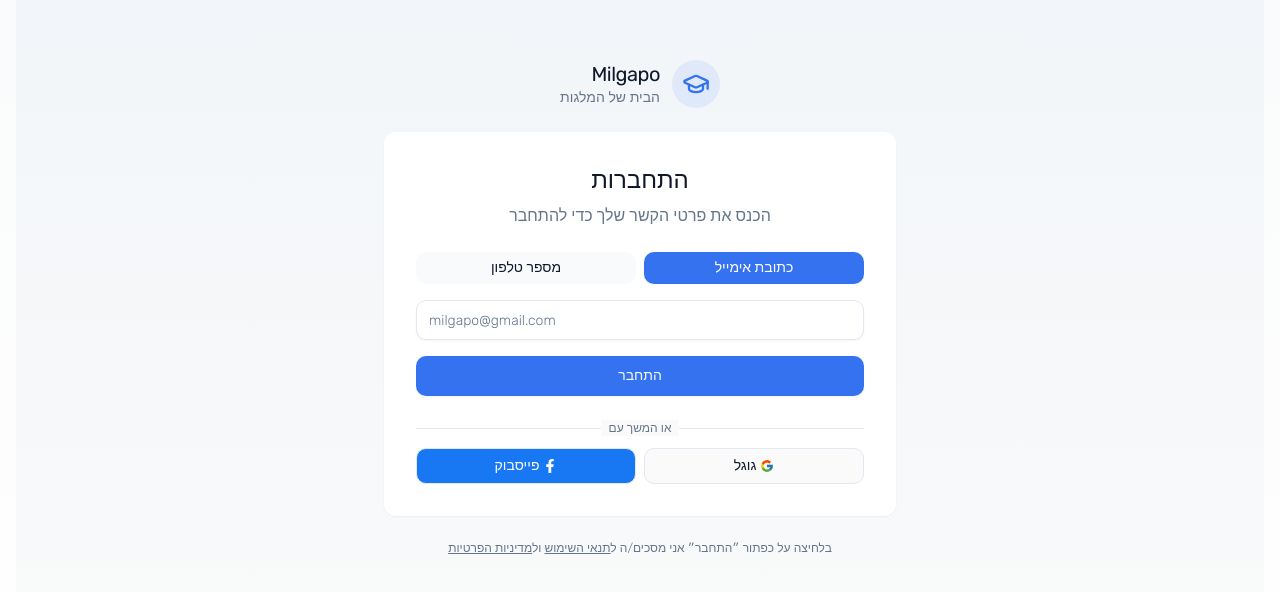
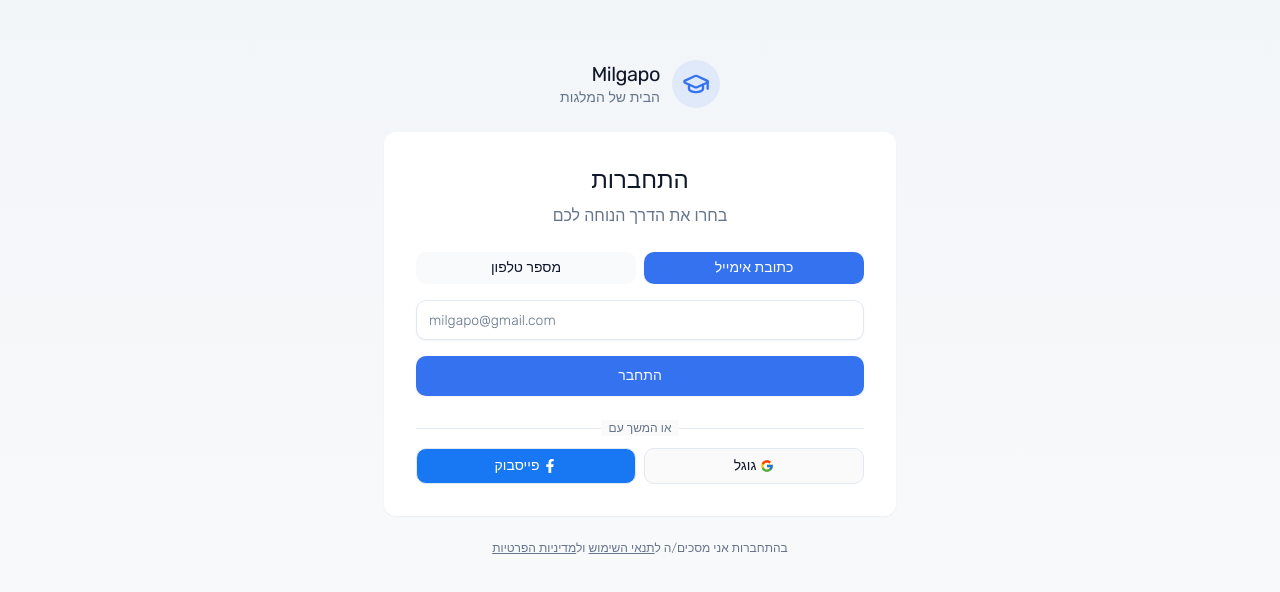
Before and after one commit to alon710/milgapo, a Next.js app: page /login in a window 1280 px wide. Shown: the part 124-716 px from the top of the page. Built offline with nearby package versions, Linux system fonts and the light colour scheme; no server answers.

Commit message:
Refine auth layout and login subtitle styling
- Update background gradient in auth layout
- Modify login subtitle text to emphasize login options
- Remove redundant background styling from auth components

```diff
--- a/app/(auth)/layout.tsx
+++ b/app/(auth)/layout.tsx
@@ -24,7 +24,7 @@
         <DirectionProviderRTL>
             <html lang="he" dir="rtl" className={rubik.className} suppressHydrationWarning>
                 <body
-                    className="text-foreground flex flex-col min-h-screen overflow-hidden bg-gradient-to-b from-gray-50 to-white"
+                    className="text-foreground flex flex-col min-h-screen overflow-hidden bg-gradient-to-b from-secondary to-background"
                     suppressHydrationWarning
                 >
                     <AuthProvider>{children}</AuthProvider>
--- a/components/auth/auth-layout.tsx
+++ b/components/auth/auth-layout.tsx
@@ -29,7 +29,7 @@
     return (
         <div
             className={cn(
-                "min-h-screen w-full relative flex flex-col items-center justify-center px-2 py-4 sm:px-4 sm:py-6 md:py-12 bg-gradient-to-b from-secondary to-background",
+                "min-h-screen w-full relative flex flex-col items-center justify-center px-2 py-4 sm:px-4 sm:py-6 md:py-12",
                 className
             )}
         >
--- a/config/languages/he.ts
+++ b/config/languages/he.ts
@@ -14,7 +14,7 @@
     auth: {
         login: {
             title: "התחברות",
-            subtitle: "הכנס את פרטי הקשר שלך כדי להתחבר",
+            subtitle: "בחרו את הדרך הנוחה לכם",
             emailToggle: "כתובת אימייל",
             phoneToggle: "מספר טלפון",
             submitButton: "התחבר",
@@ -24,7 +24,7 @@
             googleButton: "גוגל",
             facebookButton: "פייסבוק",
             termsAgreement: {
-                before: "בלחיצה על כפתור ״התחבר״ אני מסכים/ה ל",
+                before: "בהתחברות אני מסכים/ה ל",
                 middle: " ול",
                 after: ""
             },
```
